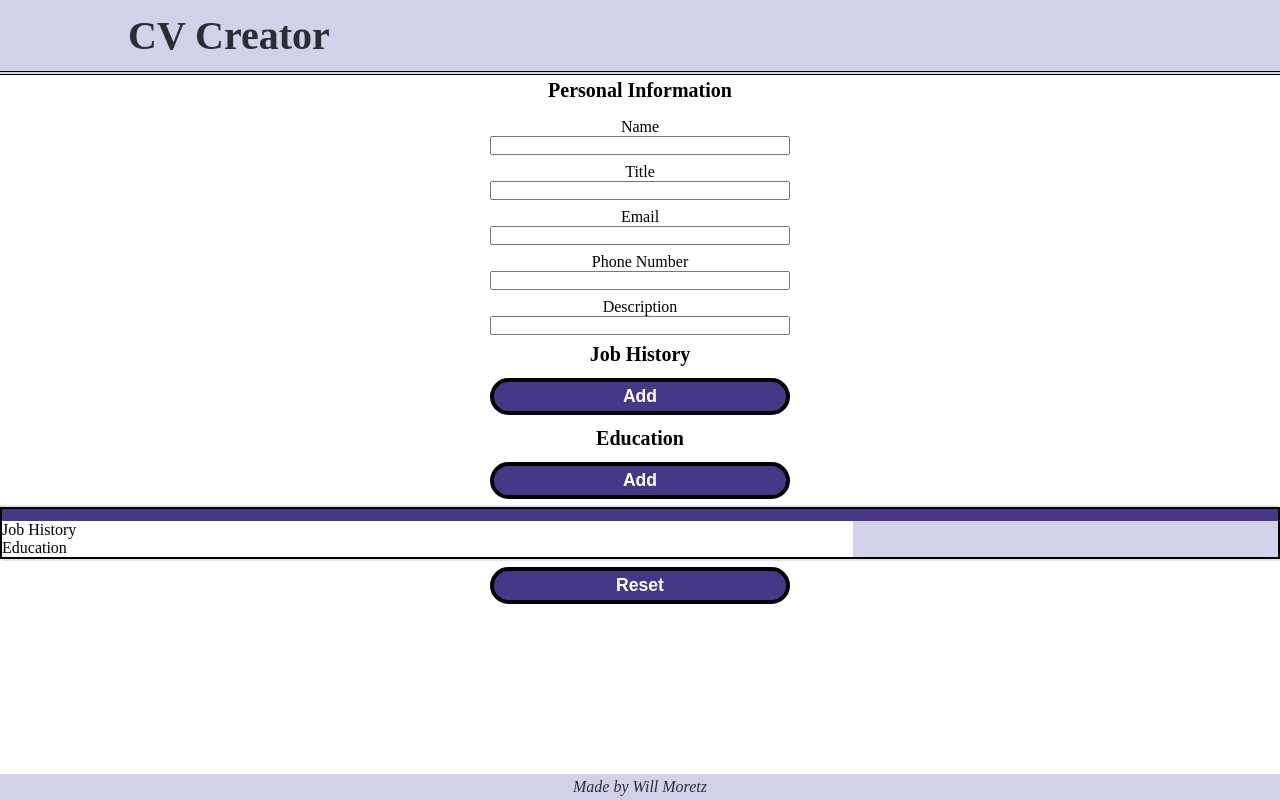
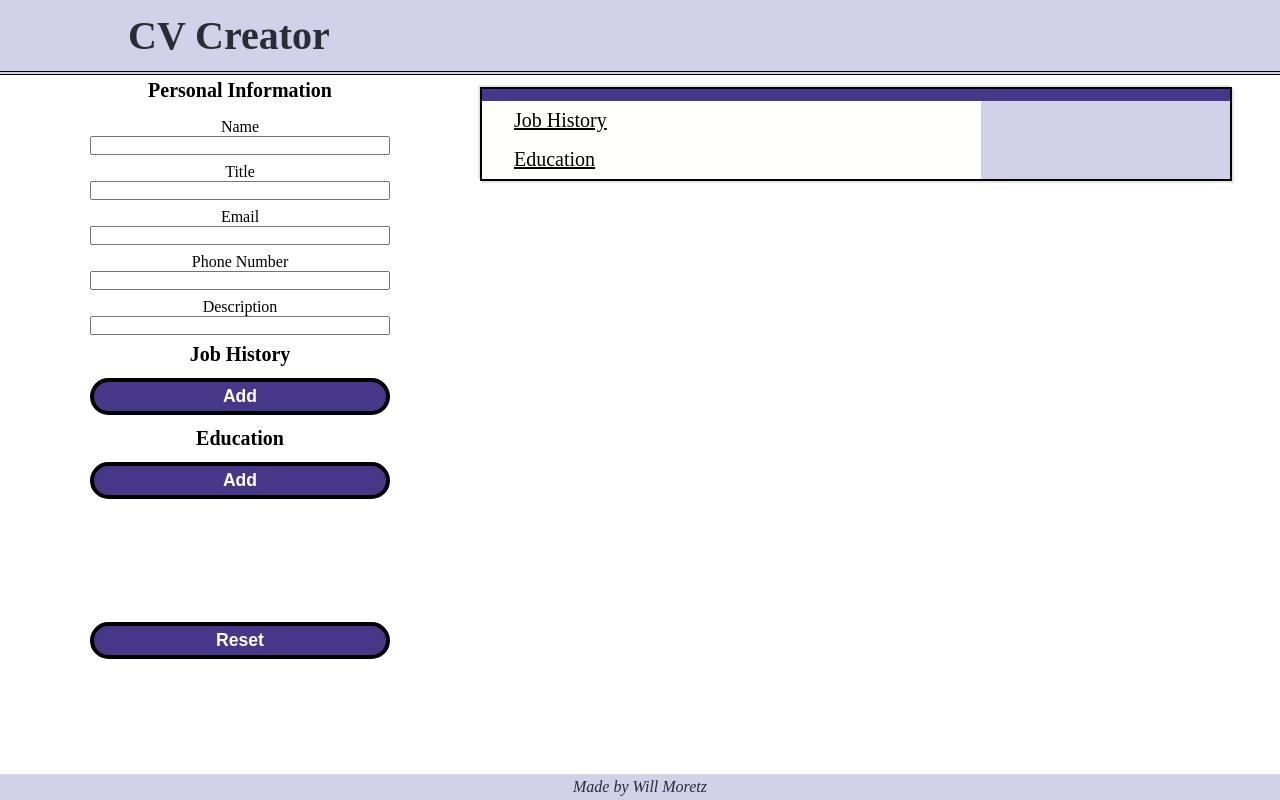
Before and after one commit to WillMoretz/cv-creator, a React (Create React App) app: page / in a window 1280 px wide. Built offline with nearby package versions, Linux system fonts and the light colour scheme.

Commit message:
added some mobile styles

```diff
--- a/src/components/CV.js
+++ b/src/components/CV.js
@@ -46,11 +46,11 @@ export default class CoverLetter extends Component {
           <div className="description">{personalInfo.description}</div>
         </div>
         <div className="job-history">
-          <div>Job History</div>
+          <div className="job-history-title">Job History</div>
           <div className="job-history-elements">{jobHistoryElements}</div>
         </div>
         <div className="education">
-          <div>Education</div>
+          <div className="education-title">Education</div>
           <div className="education-elements">{educationElements}</div>
         </div>
       </div>
--- a/src/index.css
+++ b/src/index.css
@@ -52,7 +52,7 @@ footer {
 .cover-letter {
   display: grid;
   grid-template-columns: 2fr 1fr;
-  grid-template-rows: min-content auto;
+  grid-template-rows: min-content min-content auto;
   grid-template-areas: "name name" "job info" "education info";
   box-shadow: 2px 2px rgba(0, 0, 0, 0.1), -2px -2px rgba(0, 0, 0, 0.1);
   border: 2px solid black;
@@ -88,6 +88,7 @@ footer {
   grid-template-columns: auto 1fr;
   grid-template-areas: "dates main";
   align-items: center;
+  padding-bottom: 0.5rem;
 }
 
 .dates {
@@ -111,6 +112,11 @@ footer {
 
 .education {
   grid-area: education;
+}
+
+.job-history-title,
+.education-title {
+  text-decoration: underline;
 }
 
 input,
@@ -139,3 +145,37 @@ button:hover {
   filter: brightness(90%);
   box-shadow: 2px 2px rgba(0, 0, 0, 0.1);
 }
+
+@media (min-width: 600px) {
+  .job-history-title,
+  .education-title {
+    font-size: 1.25rem;
+    padding: 0.5rem 0 0.5rem 2rem;
+  }
+
+  .job-history-elements,
+  .education-elements {
+    font-size: 1.25rem;
+  }
+}
+
+@media (min-width: 1000px) {
+  section {
+    display: grid;
+    grid-template-columns: 1fr 800px;
+    grid-template-areas: "forms cv";
+    justify-content: center;
+  }
+
+  .forms {
+    grid-area: forms;
+  }
+
+  .cover-letter {
+    grid-area: cv;
+    margin: 0.75rem 3rem 0 0;
+    height: min-content;
+    position: sticky;
+    top: 0;
+  }
+}
```
